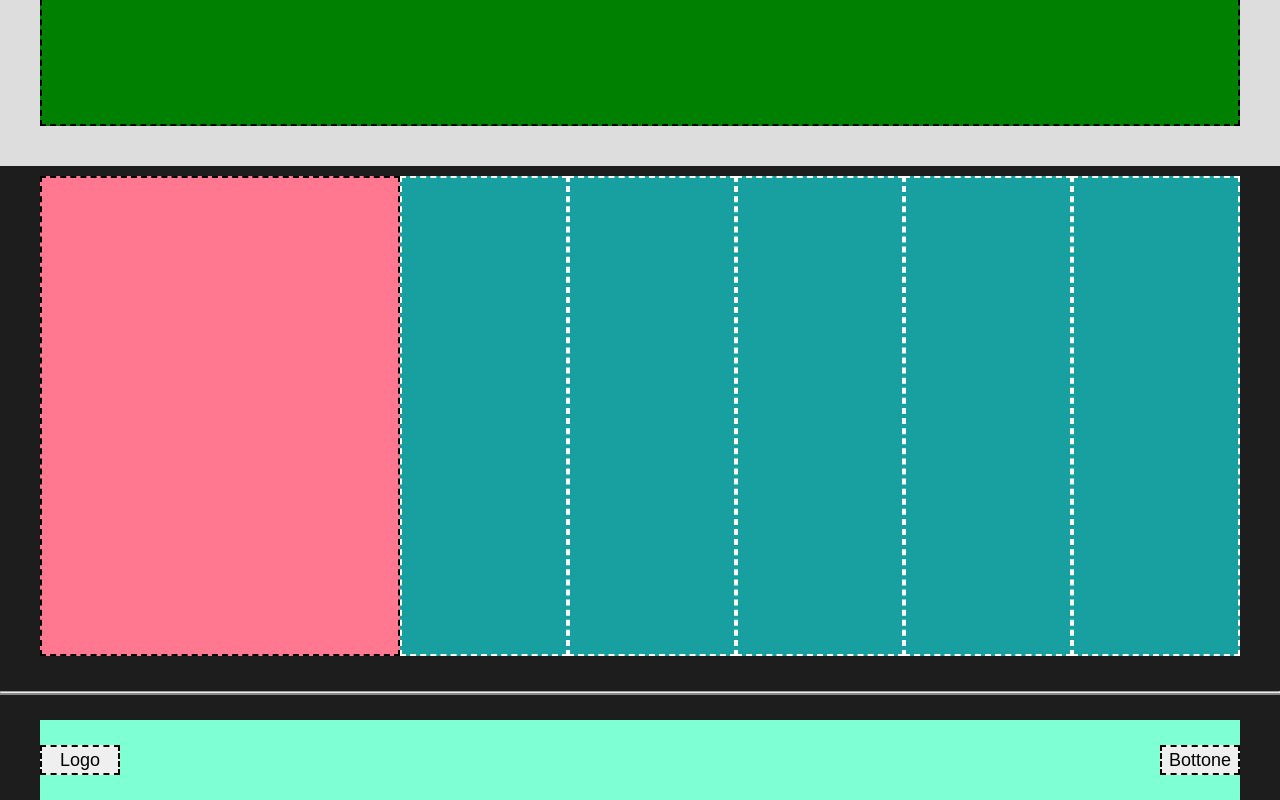
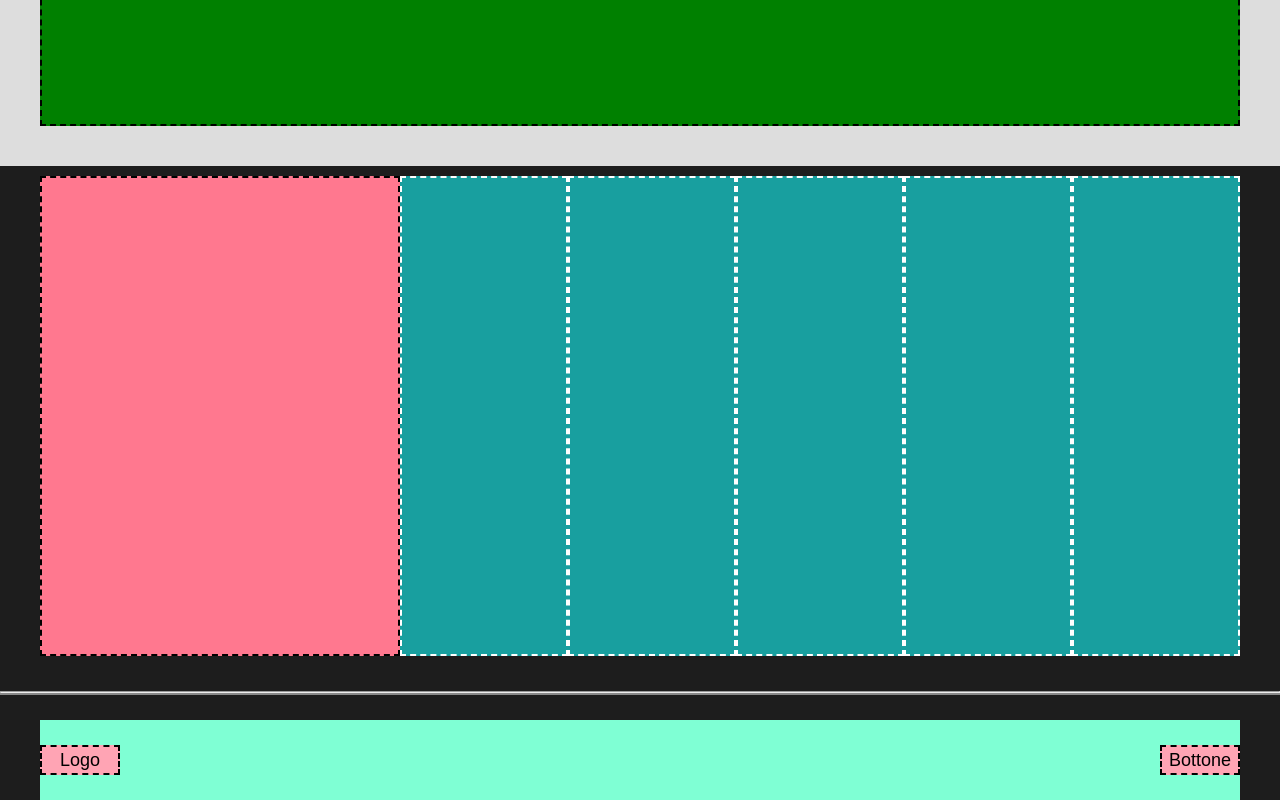
Before and after one commit to anto24s96/htmlcss-struttura-discord, a plain HTML site: page index.html in a window 1280 px wide. Shown: the part 2914-3714 px from the top of the page. Drawn offline with Linux system fonts and the light colour scheme.

Commit message:
[FIX] exercise complete

```diff
--- a/css/style.css
+++ b/css/style.css
@@ -144,4 +144,5 @@ button{
     width: 80px;
     height: 30px;
     font-size: 18px;
+    background-color: rgb(255, 164, 180);
 }
```
